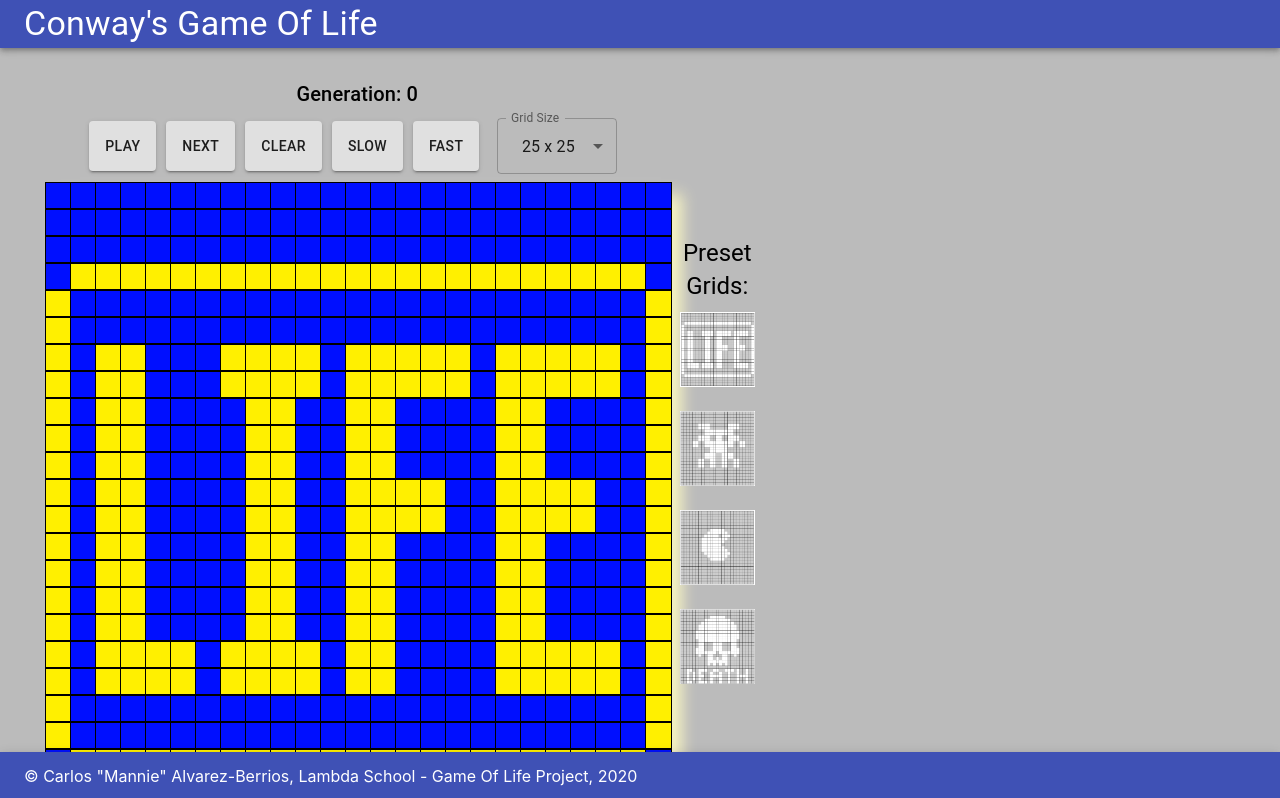
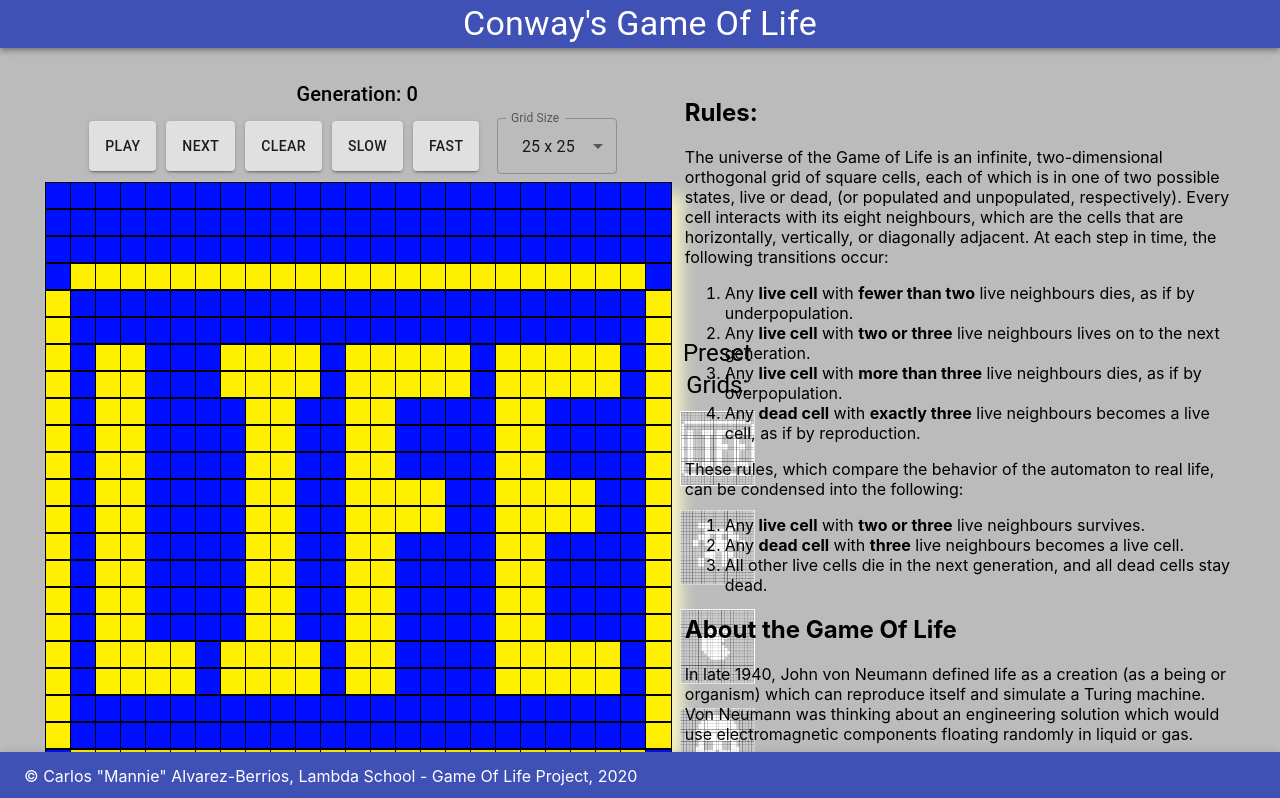
Before and after one commit to calvarezberrios/game_of_life, a React (Create React App) app: page / in a window 1280 px wide. Shown: the top 798 px of the page. Built offline with nearby package versions, Linux system fonts and the light colour scheme.

Commit message:
Added Rules and game of life information

```diff
--- a/src/components/AppBar.jsx
+++ b/src/components/AppBar.jsx
@@ -10,6 +10,9 @@ const useStyles = makeStyles((theme) => ({
     root: {
         flexGrow: 1,
     },
+    title: {
+        margin: "0 auto",
+    }
 }));
 
 export default function AppBar() {
@@ -19,7 +22,7 @@ export default function AppBar() {
         <div className={classes.root}>
             <AppBarContainer position="static">
                 <Toolbar variant="dense">
-                    <Typography variant="h4" color="inherit">
+                    <Typography variant="h4" color="inherit" className = {classes.title}>
                         Conway's Game Of Life
                     </Typography>
                 </Toolbar>
--- a/src/components/Info.jsx
+++ b/src/components/Info.jsx
@@ -4,7 +4,26 @@ import styled from 'styled-components';
 const Info = () => {
     return (
         <InfoContainer>
+            <h2>Rules:</h2>
+            <p>The universe of the Game of Life is an infinite, two-dimensional orthogonal grid of square cells, each of which is in one of two possible states, live or dead, (or populated and unpopulated, respectively). Every cell interacts with its eight neighbours, which are the cells that are horizontally, vertically, or diagonally adjacent. At each step in time, the following transitions occur:</p>
+            <ol>
+                <li>Any <strong>live cell</strong> with <strong>fewer than two</strong> live neighbours dies, as if by underpopulation.</li>
+                <li>Any <strong>live cell</strong> with <strong>two or three</strong> live neighbours lives on to the next generation.</li>
+                <li>Any <strong>live cell</strong> with <strong>more than three</strong> live neighbours dies, as if by overpopulation.</li>
+                <li>Any <strong>dead cell</strong> with <strong>exactly three</strong> live neighbours becomes a live cell, as if by reproduction.</li>
+            </ol>
+            <p>These rules, which compare the behavior of the automaton to real life, can be condensed into the following:</p>
+            <ol>
+                <li>Any <strong>live cell</strong> with <strong>two or three</strong> live neighbours survives.</li>
+                <li>Any <strong>dead cell</strong> with <strong>three</strong> live neighbours becomes a live cell.</li>
+                <li>All other live cells die in the next generation, and all dead cells stay dead.</li>
+            </ol>
 
+            <h2>About the Game Of Life</h2>
+            <p>In late 1940, John von Neumann defined life as a creation (as a being or organism) which can reproduce itself and simulate a Turing machine. Von Neumann was thinking about an engineering solution which would use electromagnetic components floating randomly in liquid or gas.</p>
+
+            <p>Motivated by questions in mathematical logic and in part by work on simulation games by Ulam, among others, John Conway began doing experiments in 1968 with a variety of different two-dimensional cellular automaton rules. Conway's initial goal was to define an interesting and unpredictable cell automaton. For example, he wanted some configurations to last for a long time before dying and other configurations to go on forever without allowing cycles. It was a significant challenge and an open problem for years before experts on cellular automata managed to prove that, indeed, the Game of Life admitted of a configuration which was alive in the sense of satisfying Von Neumann's two general requirements. While the definitions before the Game of Life were proof-oriented, Conway's construction aimed at simplicity without a priori providing proof the automaton was alive.</p>
+            <a href = "https://en.wikipedia.org/wiki/Conway%27s_Game_of_Life">Read More...</a>
         </InfoContainer>
     );
 };
```
